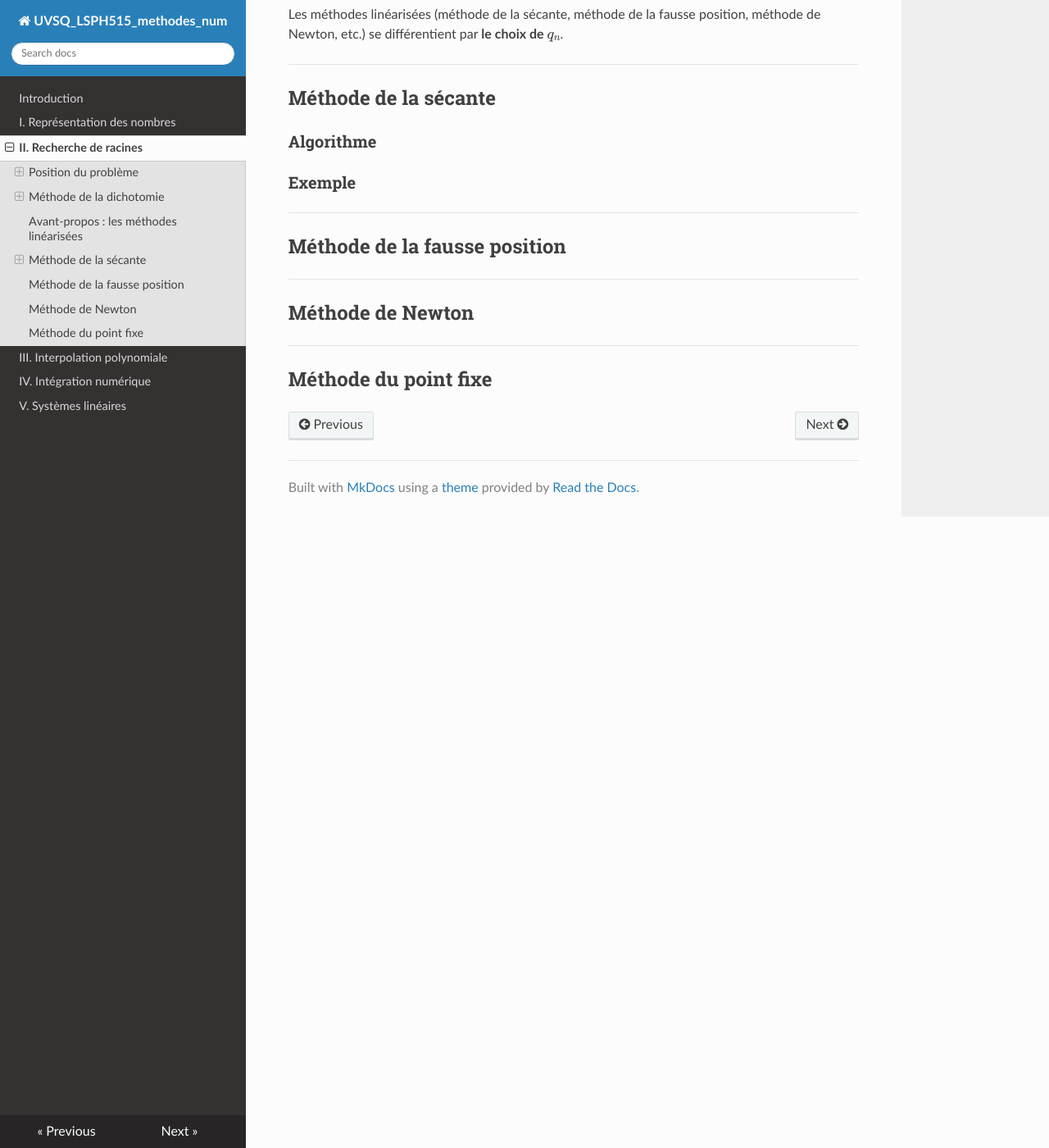
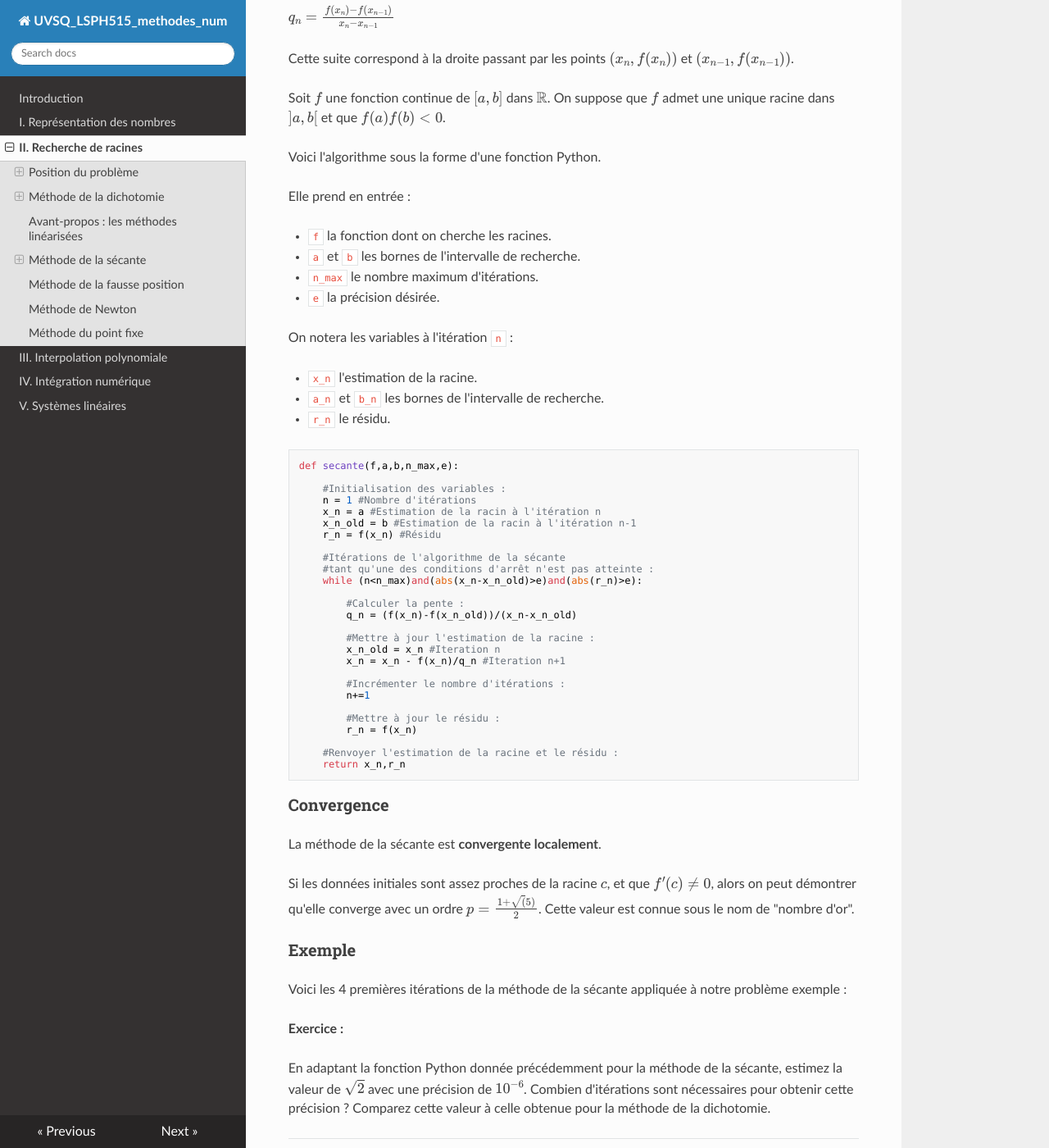
Before and after one commit to NicOudart/UVSQ_LSPH515_methodes_num, an MkDocs documentation site: the page built from docs/Chap2_Recherche_de_racines.md, in a window 1280 px wide and 1400 px high, scrolled down 8954 px. Shown: the whole window at 82% size. Built offline with MkDocs 1.6.1, drawn with Linux system fonts in a browser that asks for light colours; nearby versions of some CDN libraries; some of the changed text lies outside the part shown.

Commit message:
-Add the secant method to Chapter 2. -Add the possibility to change the size of figures.

```diff
--- a/docs/Chap2_Recherche_de_racines.md
+++ b/docs/Chap2_Recherche_de_racines.md
@@ -208,7 +208,7 @@ def dichotomie(f,a,b,n_max,e):
 		if (f(x_n)*f(b_n))<0:
 			a_n = x_n
 
-		#Incrémenter le nombre d'itérations
+		#Incrémenter le nombre d'itérations :
 		n+=1
 
 		#Mettre à jour l'estimation de la racine et le résidu :
@@ -281,7 +281,7 @@ $y = f'(\xi) x + f(x') - f'(\xi) x'$
 
 Et l'axe $(Ox)$ donc d'équation $y = 0$.
 
-![Illustration des méthodes linéarisées](img/Chap2_methodes_linearisees.png)
+![Illustration des méthodes linéarisées](img/Chap2_methodes_linearisees.png){width="350"}
 
 D'où la méthode itérative suivante :
 
@@ -307,7 +307,82 @@ Les méthodes linéarisées (méthode de la sécante, méthode de la fausse posi
 
 ### Algorithme
 
+La **méthode de la sécante** est une méthode linéarisée pour laquelle :
+
+$q_n = \frac{f(x_n)-f(x_{n-1})}{x_n-x_{n-1}}$
+
+Cette suite correspond à la droite passant par les points $(x_n,f(x_n))$ et $(x_{n-1},f(x_{n-1}))$.
+
+Soit $f$ une fonction continue de $[a,b]$ dans $\mathbb{R}$.
+On suppose que $f$ admet une unique racine dans $]a,b[$ et que $f(a)f(b)<0$.
+
+Voici l'algorithme sous la forme d'une fonction Python.
+
+Elle prend en entrée :
+
+* `f` la fonction dont on cherche les racines.
+
+* `a` et `b` les bornes de l'intervalle de recherche.
+
+* `n_max` le nombre maximum d'itérations.
+
+* `e` la précision désirée.
+
+On notera les variables à l'itération `n` :
+
+* `x_n` l'estimation de la racine.
+
+* `a_n` et `b_n` les bornes de l'intervalle de recherche.
+
+* `r_n` le résidu.
+
+~~~
+def secante(f,a,b,n_max,e):
+
+	#Initialisation des variables :
+	n = 1 #Nombre d'itérations
+	x_n = a #Estimation de la racin à l'itération n
+	x_n_old = b #Estimation de la racin à l'itération n-1
+	r_n = f(x_n) #Résidu
+
+	#Itérations de l'algorithme de la sécante
+	#tant qu'une des conditions d'arrêt n'est pas atteinte :
+	while (n<n_max)and(abs(x_n-x_n_old)>e)and(abs(r_n)>e):
+
+		#Calculer la pente :
+		q_n = (f(x_n)-f(x_n_old))/(x_n-x_n_old)
+
+		#Mettre à jour l'estimation de la racine :
+		x_n_old = x_n #Iteration n
+		x_n = x_n - f(x_n)/q_n #Iteration n+1
+
+		#Incrémenter le nombre d'itérations :
+		n+=1
+
+		#Mettre à jour le résidu :
+		r_n = f(x_n)
+
+	#Renvoyer l'estimation de la racine et le résidu :
+	return x_n,r_n
+~~~
+
+### Convergence
+
+La méthode de la sécante est **convergente localement**.
+
+Si les données initiales sont assez proches de la racine $c$, et que $f'(c) \neq 0$, alors on peut démontrer qu'elle converge avec un ordre $p = \frac{1+\sqrt(5)}{2}$.
+Cette valeur est connue sous le nom de "nombre d'or".
+
 ### Exemple
+
+Voici les 4 premières itérations de la méthode de la sécante appliquée à notre problème exemple :
+
+
+
+**Exercice :**
+
+En adaptant la fonction Python donnée précédemment pour la méthode de la sécante, estimez la valeur de $\sqrt{2}$ avec une précision de $10^{-6}$.
+Combien d'itérations sont nécessaires pour obtenir cette précision ? Comparez cette valeur à celle obtenue pour la méthode de la dichotomie.
 
 ---
 
--- a/mkdocs.yml
+++ b/mkdocs.yml
@@ -16,6 +16,7 @@ nav:
 markdown_extensions:
   - pymdownx.arithmatex:
       generic: true
+  - attr_list
 
 extra_javascript:
   - javascripts/mathjax.js
```
